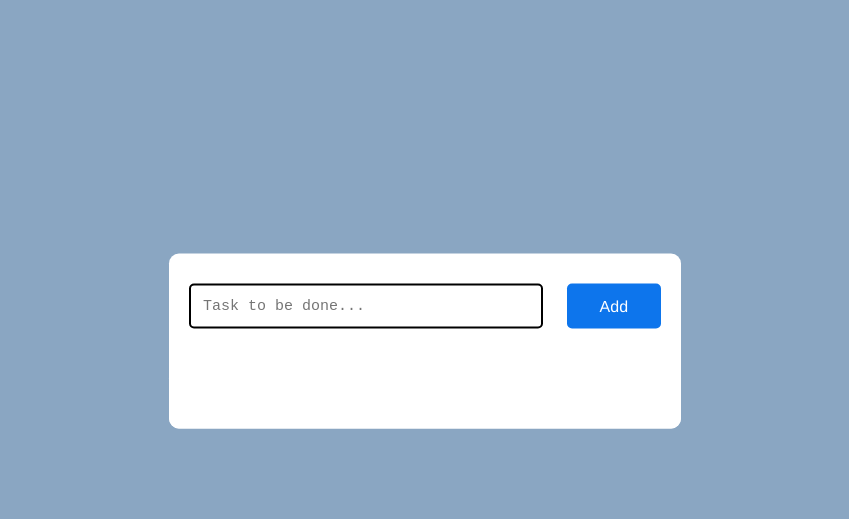
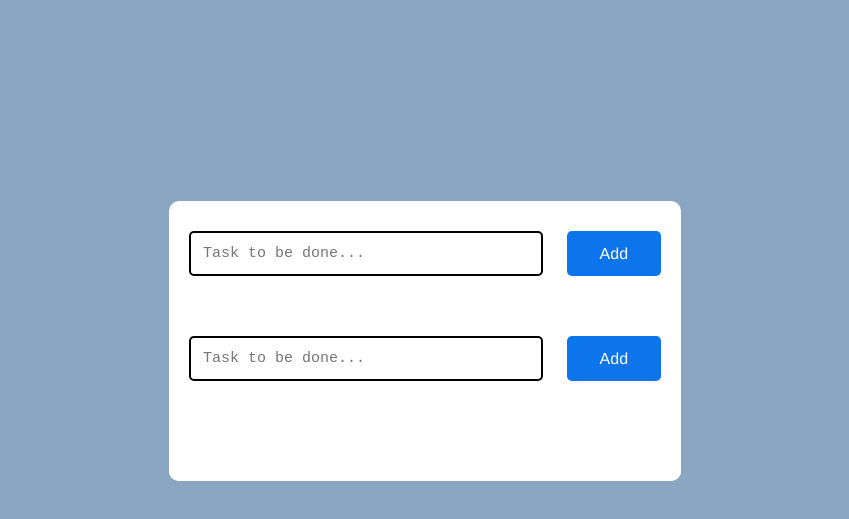
Before and after one commit to pro2003/todo-list, a plain HTML site: page index.html in a window 1280 px wide. Shown: the part 59-578 px from the top of the page, without its empty margins (215-1064 px from the left). Drawn offline with Linux system fonts and the light colour scheme.

Commit message:
new2 index.html

```diff
--- a/index.html
+++ b/index.html
@@ -19,6 +19,10 @@
     </div>
     <div class="container">
         <div id="newtask">
+            <input type="" placeholder="Task to be done...">
+            <button id="push">Add</button>
+        </div>
+         <div id="newtask">
             <input type="" placeholder="Task to be done...">
             <button id="push">Add</button>
         </div>
```
